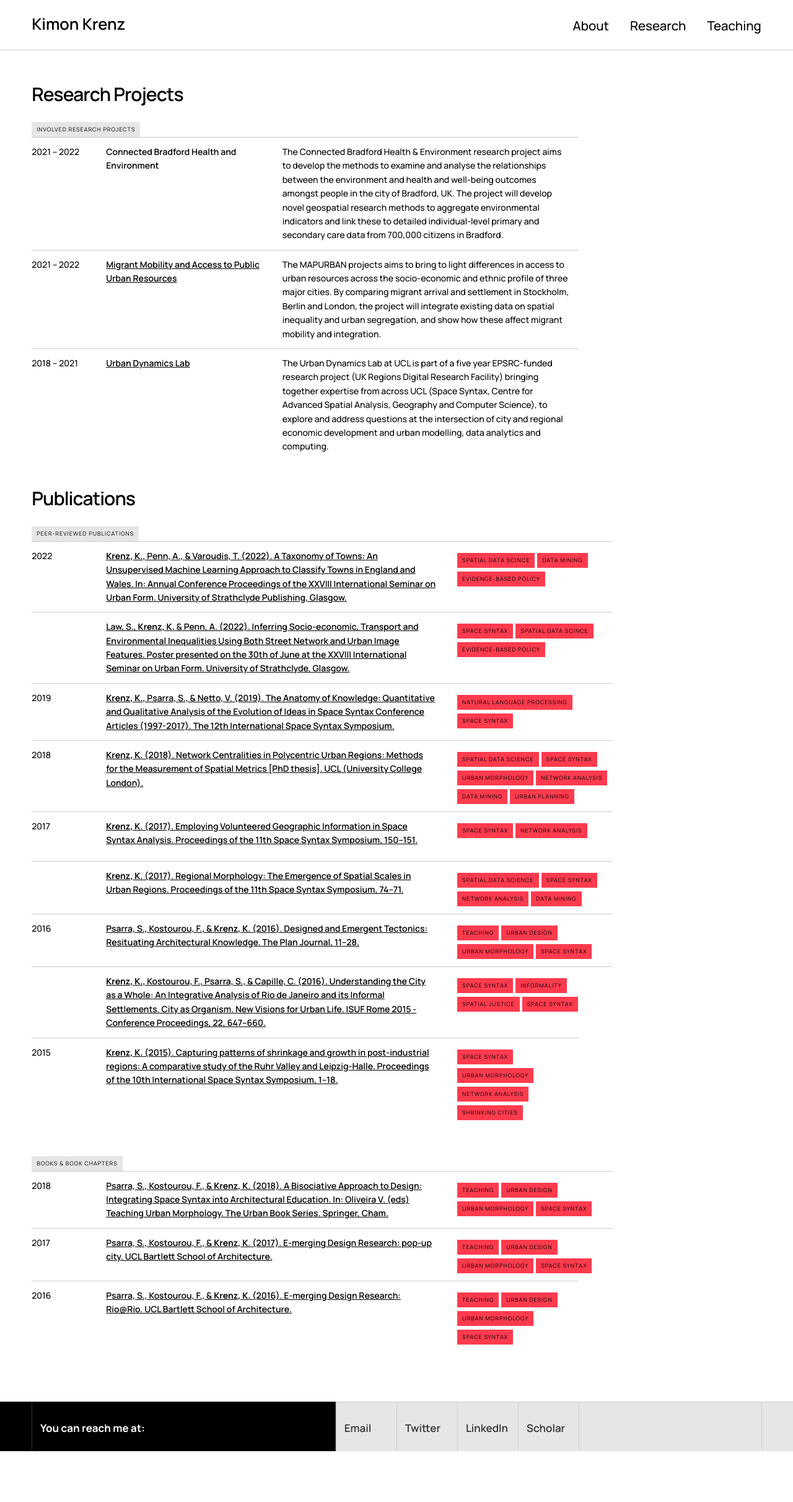
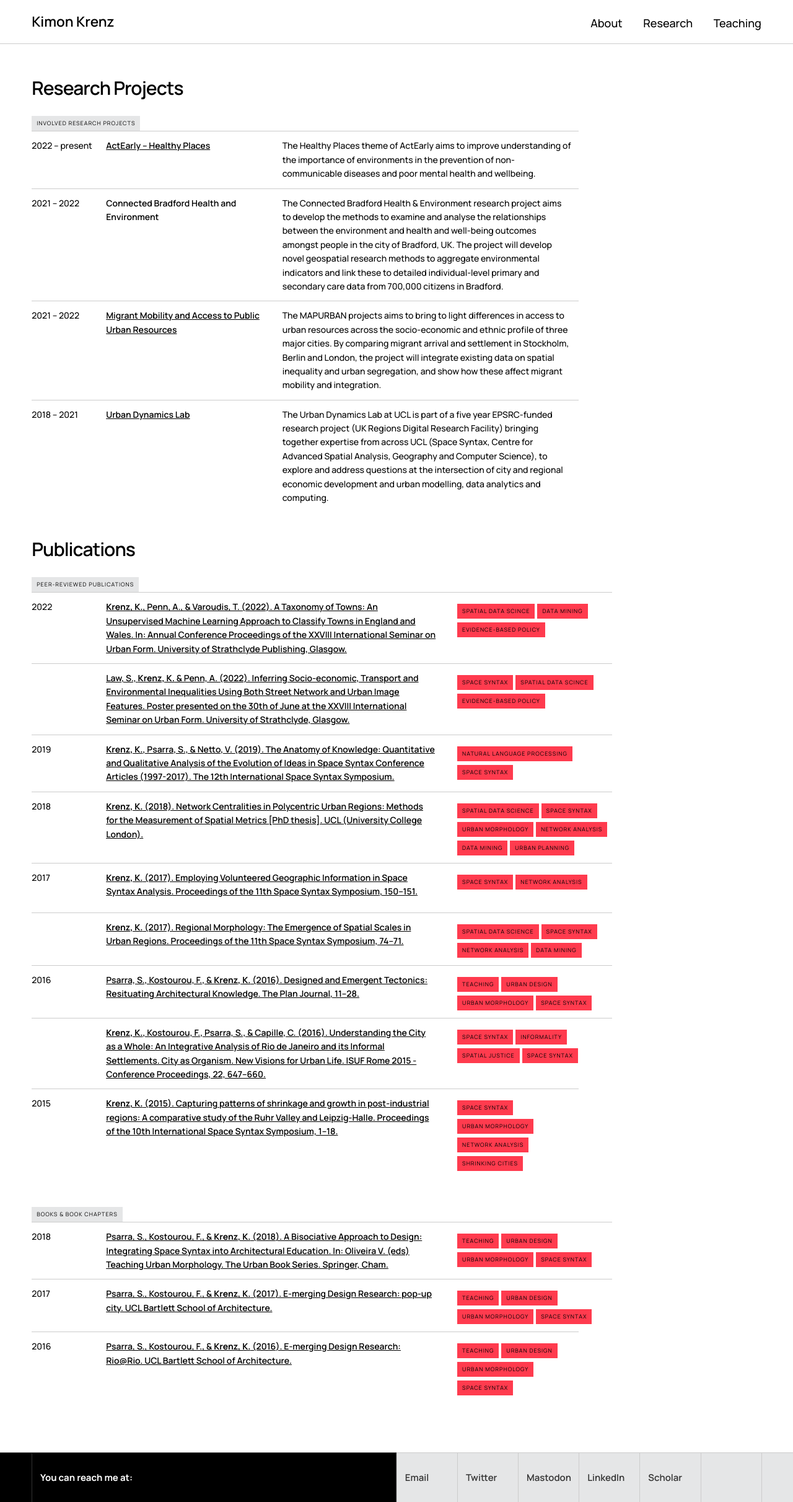
Before and after one commit to kimonkrenz/kimonkrenz.github.io, a Jekyll site: the page built from research/index.html, in a window 1280 px wide. Shown: the whole page at 62% size. Built offline with Jekyll 4.4.1, drawn with Linux system fonts in a browser that asks for light colours; nearby versions of some CDN libraries; a style sheet for code colours, icons or effects is not loaded; before the commit the page ends 2341 px from its top, so only the background shows below that.

Commit message:
website update

```diff
--- a/_layouts/default.html
+++ b/_layouts/default.html
@@ -47,12 +47,13 @@
 
 <div class="container">
   <div class="spacer" style="height: 8rem; background-color: var(--background-footer-dark); border-top: solid 1px var(--border-dark);"></div>
-  <div class="five columns linkbar sub top" style="pointer-events: none;">You can reach me at:</div>
+  <div class="six columns linkbar sub top" style="pointer-events: none;">You can reach me at:</div>
   <a href="mailto:k.krenz@ul.ac.uk"><div class="one columns linkbar">Email</div></a>
   <a href="https://twitter.com/KimonKrenz" target="_blank"><div class="one columns linkbar">Twitter</div></a>
+  <a rel="me" href="https://mapstodon.space/@kimonkrenz" target="_blank"><div class="one columns linkbar">Mastodon</div></a>
   <a href="https://www.linkedin.com/in/kimonkrenz/" target="_blank"><div class="one columns linkbar">LinkedIn</div></a>
   <a href="https://scholar.google.co.uk/citations?hl=en&user=HeVLqBUAAAAJ" target="_blank"><div class="one columns linkbar">Scholar</div></a>
-  <div class="three columns linkbar remove" style="pointer-events: none;"></div>
+  <div class="one columns linkbar remove" style="pointer-events: none;"></div>
   <div class="spacer sub"></div>
 </div>
 
--- a/css/main.css
+++ b/css/main.css
@@ -619,7 +619,7 @@
   }
 
   /* Larger than desktop */
-  @media (min-width: 1200px) {
+  @media (min-width: 1300px) {
     .cheight { min-height: calc(100vh - 16.075rem); }
     .nav { padding-top: calc(2.25rem*0.85); }
     .navh { height: calc(9.5rem*0.85); }
@@ -638,7 +638,7 @@
   }
 
   /* Larger than Desktop HD */
-  @media (min-width: 1400px) {
+  @media (min-width: 1600px) {
     .cheight { min-height: calc(100vh - 17.5rem); }
     .nav { padding-top: 2.25rem; }
     .navh { height: 9.5rem; }
--- a/index.html
+++ b/index.html
@@ -12,6 +12,7 @@ title: Kimon Krenz, Spatial Data Scientist
             </p>
             <p>In my research I use computational methods to quantify and analyse the built environment to study how space shapes human behaviour.
               I am interested in how we can use spatial data science methods to uncover social, economic and spatial inequalities, and how we can use this knowledge to inform evidence-based urban planning and policy-making.
+              Currently, I am focusing on relationships between the built environment and health & well-being.
             </p>
             <p>In addition to my academic work, I have also worked as an architect, urban planner and consultant for medium to large-scale urban development projects in Germany, which have been awarded several architecture prizes.
             </p>
--- a/research/index.html
+++ b/research/index.html
@@ -22,6 +22,18 @@ title: Research & Publications
   <div class="spacer"></div>
     <div class="four columns pub">
       <div class="rtbl">
+        <div class="pub-item">2022 – present</div>
+        <div class="pub-item"><span style="font-weight: 600;"><a href="https://actearly.org.uk/" target="_blank">ActEarly – Healthy Places</a></span></div>
+      </div>
+    </div>
+    <div class="five columns pub textblock divide">The Healthy Places theme of ActEarly aims to improve understanding of the importance of environments in the prevention of non-communicable diseases and poor mental health and wellbeing.
+    </div>
+</div>
+
+<div class="row">
+  <div class="spacer"></div>
+    <div class="four columns pub">
+      <div class="rtbl">
         <div class="pub-item">2021 – 2022</div>
         <div class="pub-item"><span style="font-weight: 600;">Connected Bradford Health and Environment</span></div>
       </div>
@@ -35,7 +47,7 @@ title: Research & Publications
     <div class="four columns pub">
       <div class="rtbl">
         <div class="pub-item">2021 – 2022</div>
-        <div class="pub-item"><span style="font-weight: 600;"><a href="https://www.ucl.ac.uk/urban-dynamics-lab/" target="_blank">Migrant Mobility and Access to Public Urban Resources</a></span></div>
+        <div class="pub-item"><span style="font-weight: 600;"><a href="https://research.kent.ac.uk/mapurban-eu/" target="_blank">Migrant Mobility and Access to Public Urban Resources</a></span></div>
       </div>
     </div>
     <div class="five columns pub textblock divide">The MAPURBAN projects aims to bring to light differences in access to urban resources across the socio-economic and ethnic profile of three major cities. By comparing migrant arrival and settlement in Stockholm, Berlin and London, the project will integrate existing data on spatial inequality and urban segregation, and show how these affect migrant mobility and integration.
```
